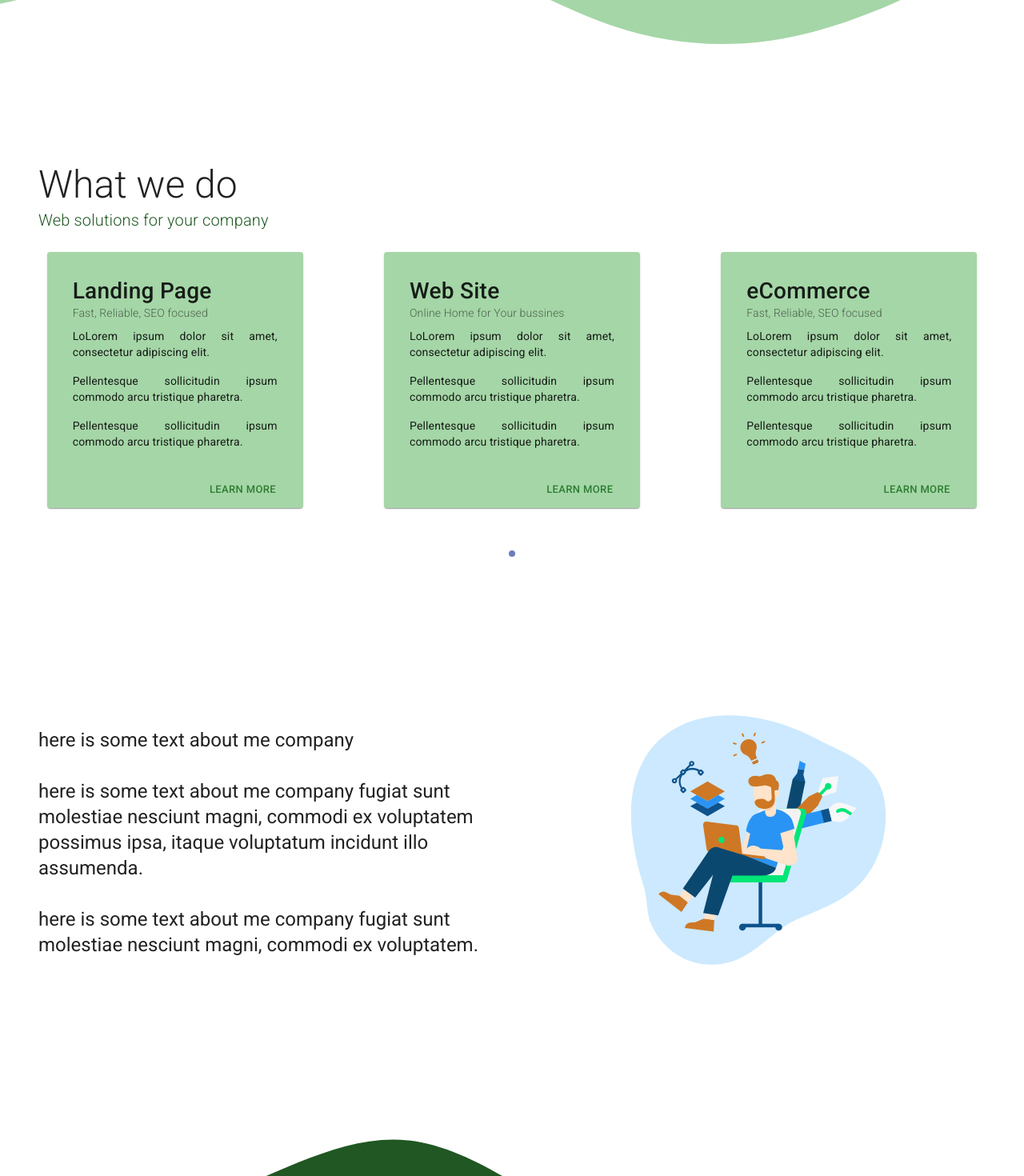
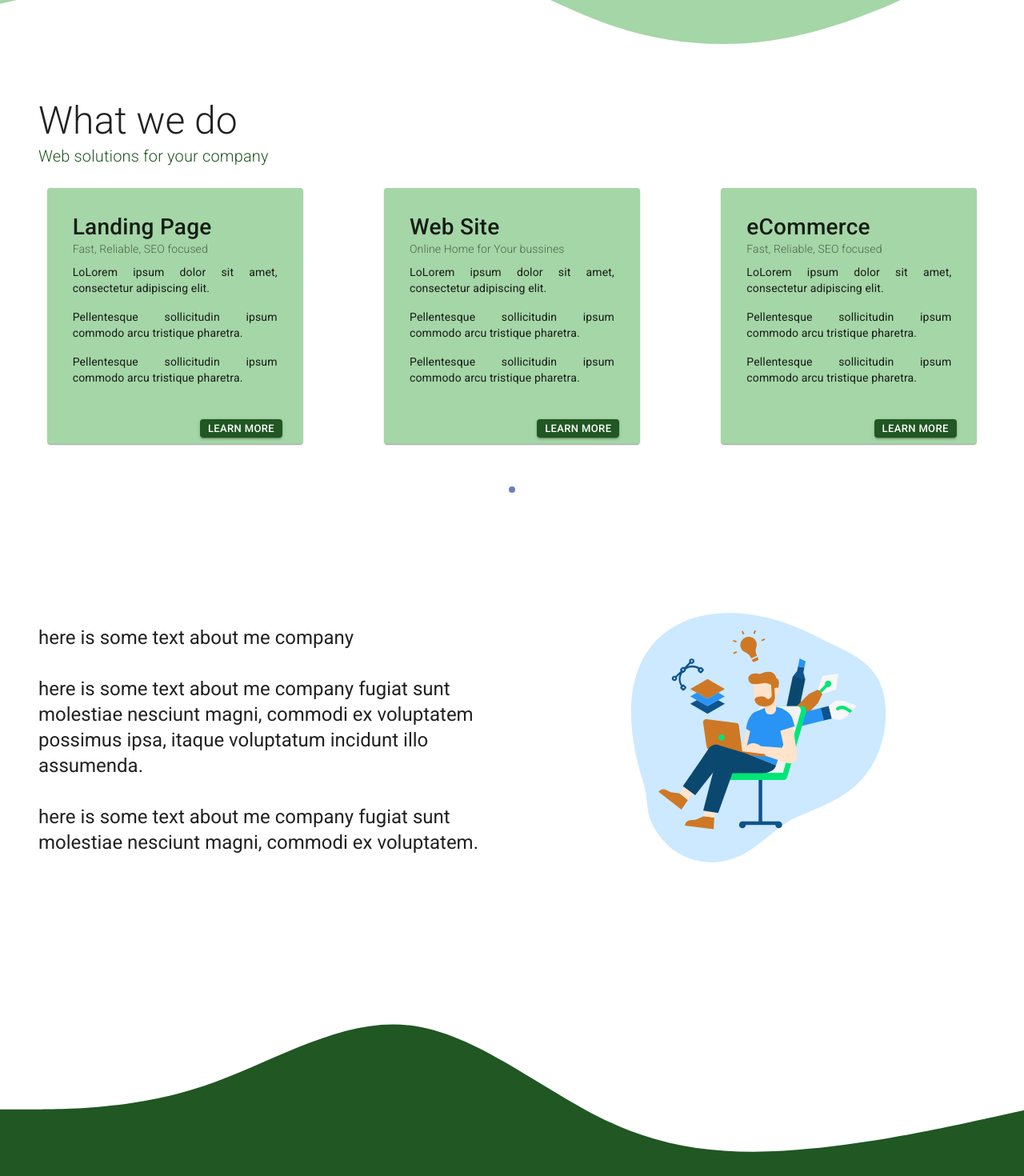
Before and after one commit to TavaresDev/NextTavaresDev, a Next.js app: page / in a window 1280 px wide. Shown: the part 360-1830 px from the top of the page at 80% size. Built offline with nearby package versions, Linux system fonts and the light colour scheme.

Commit message:
button change + grid

```diff
--- a/src/components/AboutInfo.js
+++ b/src/components/AboutInfo.js
@@ -71,7 +71,7 @@ const AboutInfo = ({ text1, text2, order, bg }) => {
 			<>
 				<Box bgcolor='secondary.main' color='secondary.contrastText'>
 					<Container>
-						<Grid container className='sc'>
+						<Grid container className='sec'>
 							<Grid item container xm={order - 2} xm={12} sm={12} md={6}>
 								<Box m='auto' className=''>
 									<Fade left>
--- a/src/components/about/AboutServicesCarousel.js
+++ b/src/components/about/AboutServicesCarousel.js
@@ -62,7 +62,7 @@ const AboutServicesCarousel = () => {
 	]
 
 	return (
-		<Container id='services' className='sec'>
+		<Container id='services' className='secB'>
 			<Grid container>
 				<Grid item xs={12} align='start'>
 					<Container>
--- a/src/components/about/ProductCard.js
+++ b/src/components/about/ProductCard.js
@@ -17,7 +17,7 @@ const useStyles = makeStyles({
 		padding: "1rem",
 		background: "palette.primary.main",
 		transition: "all .3s ease-in",
-		"&:hover, &:hover button": {
+		"&:hover": {
 			// background: green[200],
 			background: green[500],
 			color: "white",
@@ -51,7 +51,7 @@ const useStyles = makeStyles({
 		"&:hover": {
 			background: 'white',
 			// background: green[200],
-			// background: green[500],
+			background: green[500],
 			// color: "white",
 		},
 	}
@@ -98,12 +98,12 @@ export default function SimpleCard({ title, adjective, text, text2, icon }) {
 				</Box>
 			</CardContent>
 			<CardActions className={classes.posBottom}>
-				{/* <Button  variant='contained' size='small' color='secondary'>
-					Share
-				</Button> */}
-				<Button className={classes.button} size='small' >
+				<Button  variant='contained' size='small' color='secondary'>
 					Learn More
 				</Button>
+				{/* <Button className={classes.button} size='small' >
+					Learn More
+				</Button> */}
 			</CardActions>
 		</Card>
 	)
--- a/src/components/contact/Contact.jsx
+++ b/src/components/contact/Contact.jsx
@@ -39,12 +39,13 @@ const Contact = () => {
 		<Container id='contact' className='sec'>
 			<Fade bottom cascade>
 				<Grid container>
-					<Grid item xm={0} sm={3} />
+					<Grid item xm={0} sm={2} md={2} lg={3}/>
 					<Grid
 						item
 						container
 						sm={12}
-						md={6}
+						md={8}
+						lg={6}
 						direction='column'
 						justify='center'
 						alignItems='stretch'
@@ -52,7 +53,6 @@ const Contact = () => {
 						component='form'
 						onSubmit={sendEmail}>
 						<Container>
-
 							<Box mb={5}>
 								<Typography variant='h4' component='h2'>
 									Get in touch
@@ -60,14 +60,12 @@ const Contact = () => {
 							</Box>
 						</Container>
 						<Container>
-						<Grid item
-						container direction='column'
+							<Grid
+								item
+								container
+								direction='column'
 								justify='center'
 								alignItems='stretch'>
-
-
-
-
 								<TextField id='' label='Name' name='client_name' required />
 
 								<TextField
@@ -85,8 +83,12 @@ const Contact = () => {
 									rowsMax={10}
 									name='client_message'
 								/>
-						<Box ml='auto' pt={2}>
-							<Button type='submit' variant='contained' color='secondary'>
+								<Box ml='auto' pt={3}>
+									<Button
+										type='submit'
+										size='small'
+										variant='contained'
+										color='secondary'>
 										Send
 									</Button>
 								</Box>
@@ -94,8 +96,7 @@ const Contact = () => {
 						</Container>
 					</Grid>
 
-					<Grid item xm={0} sm={3} />
-
+					<Grid item xm={0} sm={2} md={2} lg={3}/>
 				</Grid>
 			</Fade>
 			{isContactModalOpen && <ContactModal closeModal={closeModal} />}
--- a/src/components/projects/ProjectCard.jsx
+++ b/src/components/projects/ProjectCard.jsx
@@ -19,7 +19,7 @@ import Image from "next/image"
 const useStyles = makeStyles({
 	root: {
 		maxWidth: 355,
-		mminWidth: 305,
+		minWidth: 305,
         margin:'1rem',
 		transition: "all .3s ease-in",
 		"&:hover": {
@@ -30,9 +30,13 @@ const useStyles = makeStyles({
 
 	},
 	button: {
-		display: "inline-block",
-		margin: "50px",
-		transform: "scale(0.8)",
+		// display: "inline-block",
+		// display: "inline-block",
+		marginLeft: "auto",
+		marginRight: "0.5rem",
+		marginBottom: "0.5rem",
+		// padding: "1rem",
+		// transform: "scale(0.8)",
 	},
 })
 
@@ -68,13 +72,17 @@ const ProjectCard = ({title, bodyText, imgAlt, img}) => {
 						{bodyText}
 					</Typography>
 				</CardContent>
-			<CardActions >
-				<Button variant ='contained' size='small' color='primary'>
-					Share
+			<CardActions   >
+
+
+
+				<Button className={classes.button} variant ='contained' size='small' color='secondary'>
+					See more
 				</Button>
-				<Button size='small' color='secondary'>
+				{/* <Button size='small' color='secondary'>
 					Learn More
-				</Button>
+				</Button> */}
+
 			</CardActions>
 		</Card>
 	)
--- a/src/components/projects/ProjectCarousel.jsx
+++ b/src/components/projects/ProjectCarousel.jsx
@@ -18,7 +18,7 @@ const items = [
 			<ProjectCard
 				img='/mernCenter.svg'
 				imgAlt='project'
-				title='title'
+				title='Mern eCommerce'
 				bodyText='Lizards are a widespread group of squamate reptiles, with over 6,000
 			species, ranging across all continents except Antarctica'
 			/>
--- a/src/styles/globals.css
+++ b/src/styles/globals.css
@@ -9,7 +9,10 @@
   border: solid red ;
 }
 .sec {
-  padding: 5rem 0;
+  padding: 4rem 0;
+}
+.secB {
+  padding: 0 0 3rem 0;
 }
 .bgPrimary {
   background-color: var(--blue);
```
Lines whose indentation alone changed are shown as unchanged.
